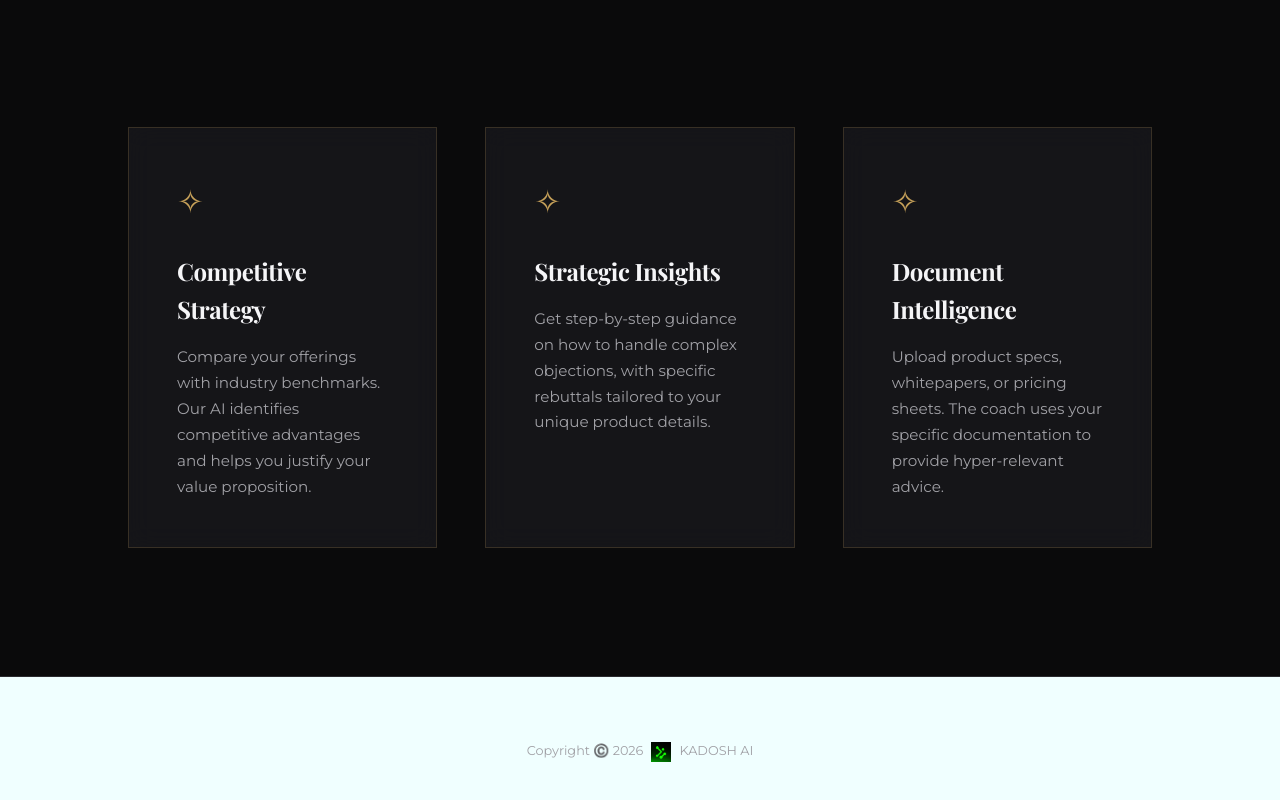
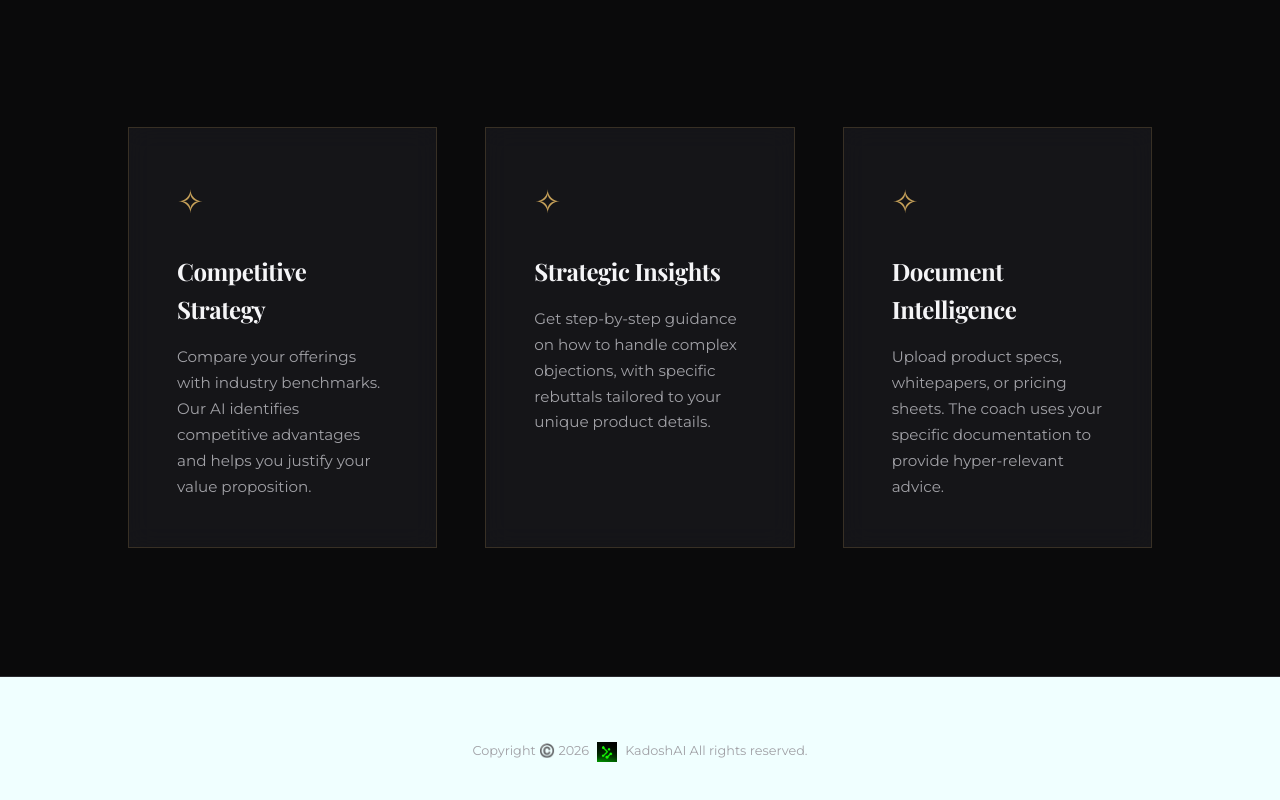
Before and after one commit to changzihong/Objection-Coach, a React (Vite) app: page / in a window 1280 px wide. Shown: the part 1097-1897 px from the top of the page. Built offline with nearby package versions, Linux system fonts and the light colour scheme; no server answers.

Commit message:
Updated Landing.tsx

```diff
--- a/src/pages/Landing.tsx
+++ b/src/pages/Landing.tsx
@@ -82,7 +82,7 @@ export default function Landing() {
                       verticalAlign: 'middle'
                   }}
               />
-              KADOSH AI
+              KadoshAI All rights reserved.
           </footer>
         </div>
     );
```
